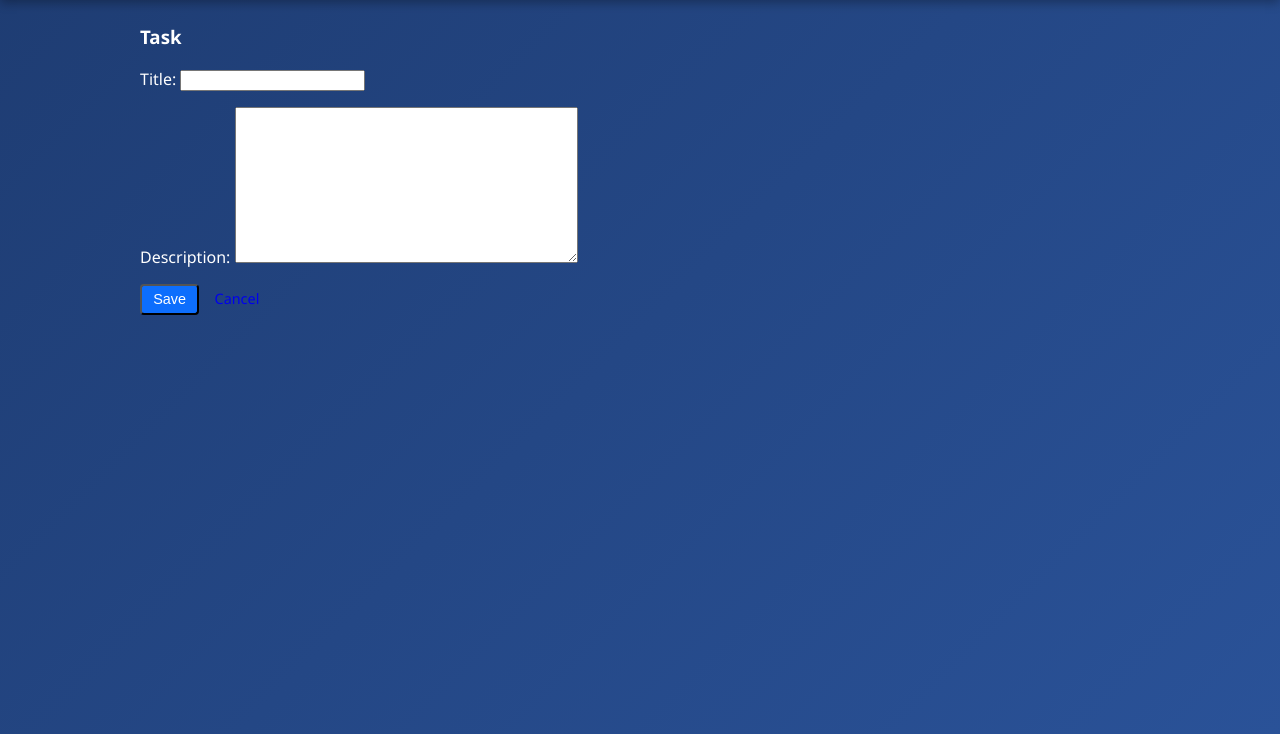
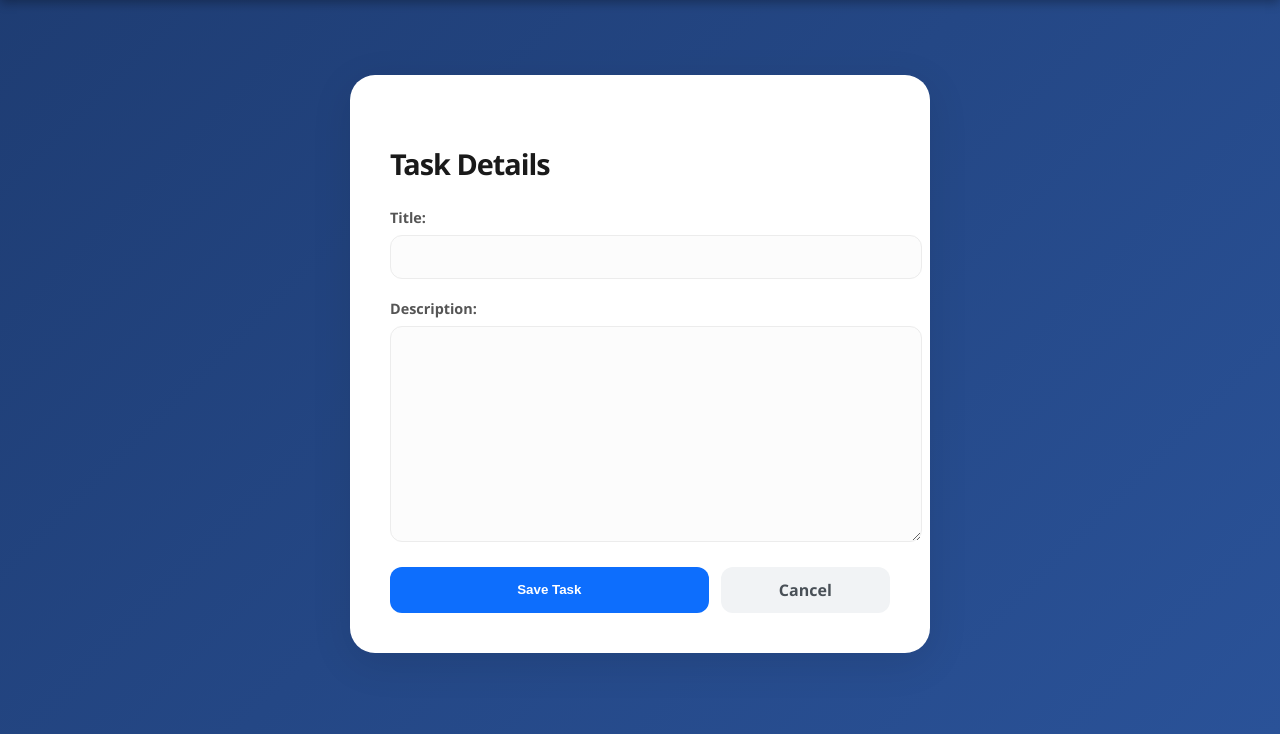
Before and after one commit to Mohammadiaa/-django-todo-cbv, a Django app: page /tasks/create/ in a window 1280 px wide. Shown: the part 66-800 px from the top of the page. Run offline with Django 5.2, Linux system fonts and the light colour scheme; the visitor is signed in with stand-in values (Sample User, id 1).

Commit message:
Improve UI styling for create task template

```diff
--- a/static/css/style.css
+++ b/static/css/style.css
@@ -672,3 +672,116 @@ body {
     text-decoration: none;
     display: inline-block;
 }
+
+
+/* Container for centering the form */
+.form-wrapper {
+    display: flex;
+    justify-content: center;
+    align-items: center;
+    min-height: 80vh;
+    padding: 20px;
+}
+
+/* White Card Style */
+.form-card {
+    background-color: #ffffff;
+    padding: 40px;
+    border-radius: 25px;
+    box-shadow: 0 10px 40px rgba(0, 0, 0, 0.1);
+    width: 100%;
+    max-width: 500px;
+}
+
+.form-card h3 {
+    font-weight: 850;
+    font-size: 1.8rem;
+    color: #1a1a1a;
+    margin-bottom: 25px;
+    letter-spacing: -1px;
+}
+
+/* Styling Django's form.as_p elements */
+.form-card p {
+    margin-bottom: 20px;
+}
+
+.form-card label {
+    display: block;
+    font-weight: 600;
+    font-size: 0.9rem;
+    color: #555;
+    margin-bottom: 8px;
+}
+
+/* Styling Inputs and Textarea */
+.form-card input[type="text"],
+.form-card input[type="number"],
+.form-card textarea,
+.form-card select {
+    width: 100%;
+    padding: 12px 15px;
+    border: 1.5px solid #ececec;
+    border-radius: 12px;
+    background-color: #fcfcfc;
+    transition: all 0.3s ease;
+    font-size: 1rem;
+}
+
+.form-card input:focus,
+.form-card textarea:focus {
+    outline: none;
+    border-color: #0d6efd;
+    background-color: #fff;
+    box-shadow: 0 0 0 4px rgba(13, 110, 253, 0.1);
+}
+
+.form-card textarea {
+    min-height: 120px;
+    resize: vertical;
+}
+
+/* Button Group */
+.form-actions {
+    display: flex;
+    gap: 12px;
+    margin-top: 10px;
+}
+
+.btn-save {
+    background-color: #0d6efd;
+    color: white;
+    border: none;
+    padding: 12px 30px;
+    border-radius: 12px;
+    font-weight: 600;
+    cursor: pointer;
+    flex: 2;
+    transition: 0.3s;
+}
+
+.btn-save:hover {
+    background-color: #0b5ed7;
+    transform: translateY(-2px);
+}
+
+.btn-cancel-link {
+    background-color: #f1f3f5;
+    color: #495057;
+    text-decoration: none;
+    padding: 12px 20px;
+    border-radius: 12px;
+    font-weight: 600;
+    text-align: center;
+    flex: 1;
+    transition: 0.3s;
+}
+
+.btn-cancel-link:hover {
+    background-color: #e9ecef;
+}
+.btn-cancel-link{
+    display:inline-block;
+    position:relative;
+    z-index:10;
+}
--- a/templates/tasks/task_form.html
+++ b/templates/tasks/task_form.html
@@ -1,12 +1,24 @@
 {% extends 'base.html' %}
-{% block content %}
 {% load static %}
 
-<h3 class="mb-3">Task</h3>
-<form method="post">
-  {% csrf_token %}
-  {{ form.as_p }}
-  <button class="btn btn-primary">Save</button>
-  <a href="/" class="btn btn-secondary">Cancel</a>
-</form>
+{% block content %}
+<div class="form-wrapper">
+    <div class="form-card">
+
+        <h3>Task Details</h3>
+
+        <form method="post">
+            {% csrf_token %}
+
+            <!-- Render Django form fields -->
+            {{ form.as_p }}
+
+            <div class="form-actions">
+                <button type="submit" class="btn-save">Save Task</button>
+                <a href="{% url 'tasks:task_list' %}" class="btn-cancel-link">Cancel</a>
+            </div>
+        </form>
+
+    </div>
+</div>
 {% endblock %}
```
